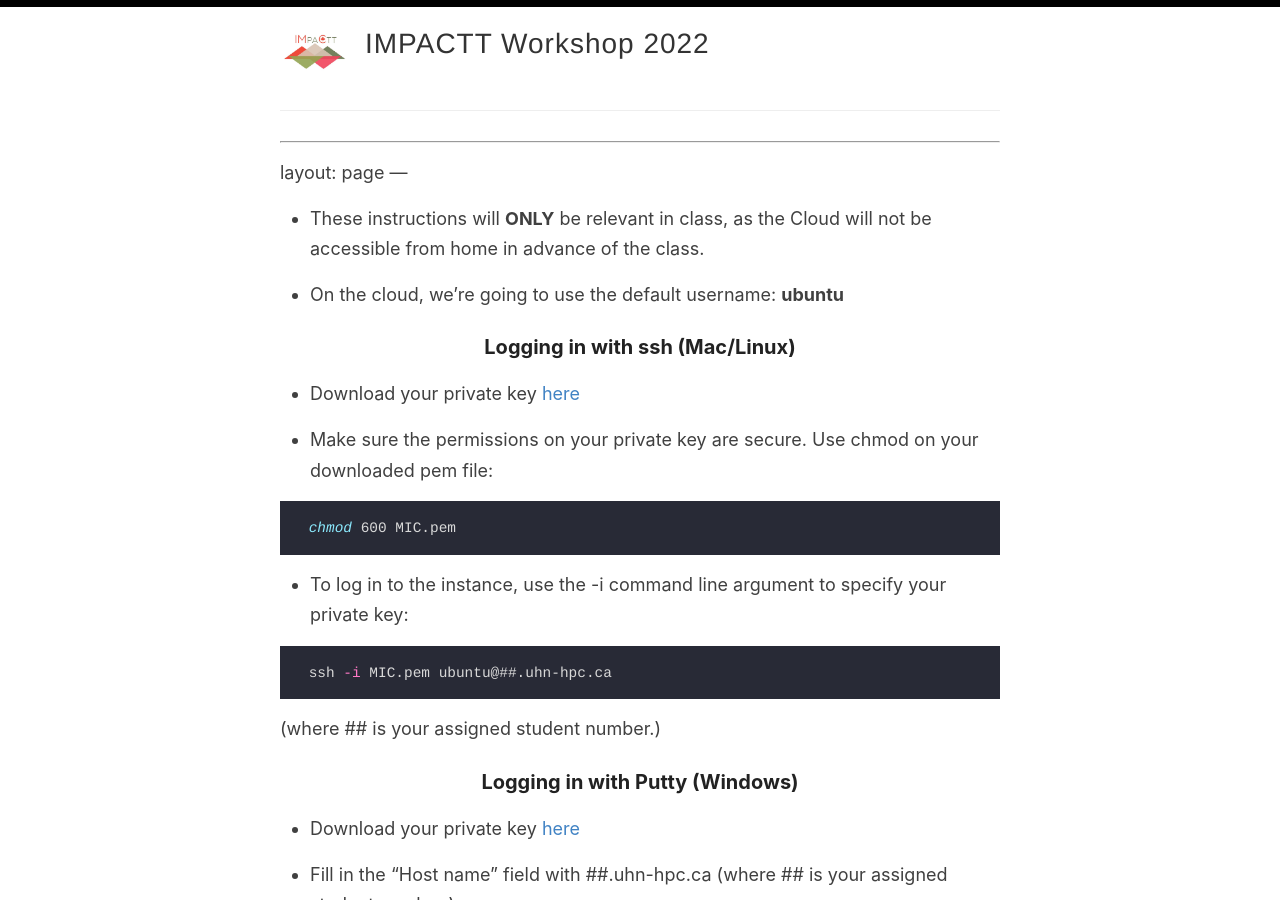
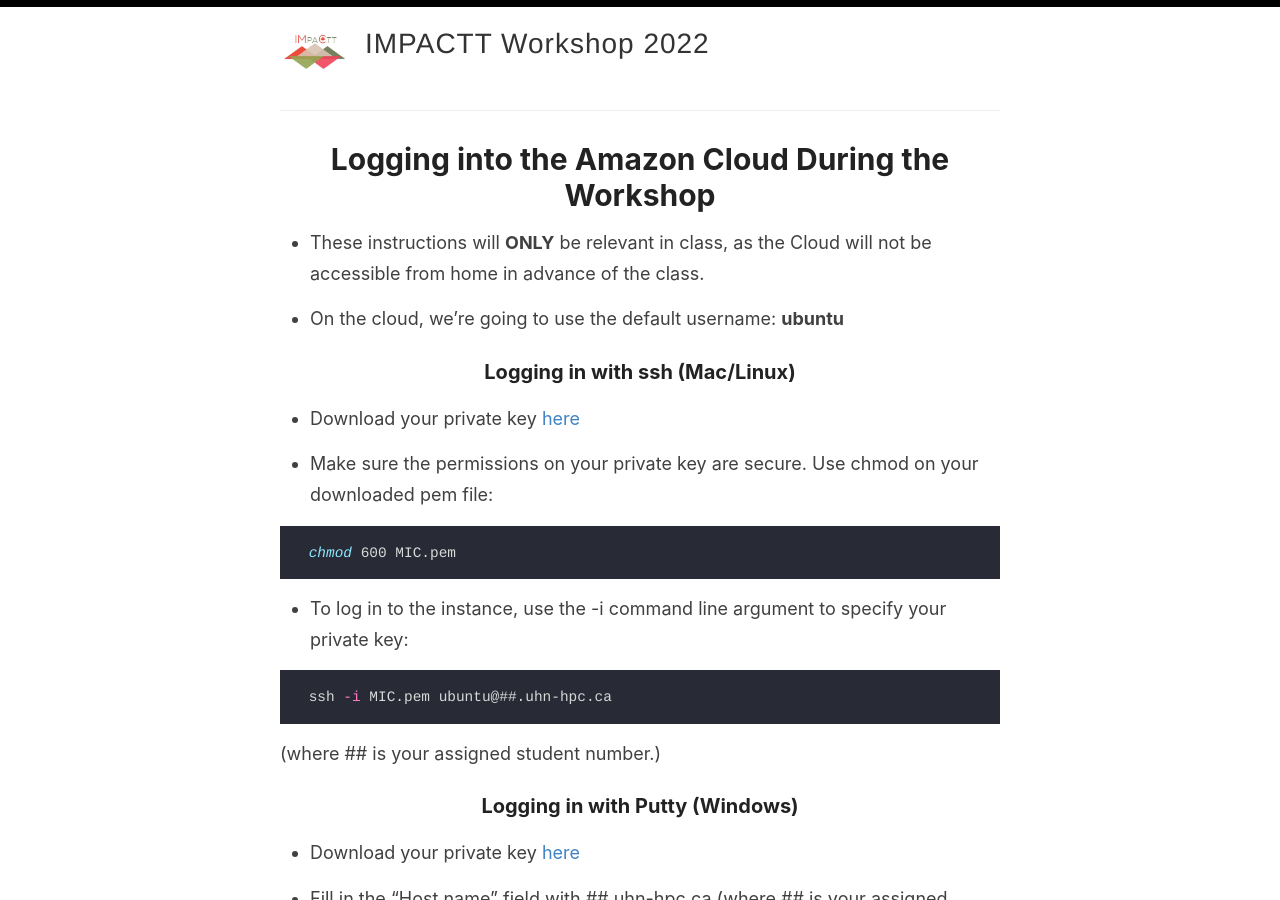
Before and after one commit to bioinformaticsdotca/MIC_2022, a Jekyll site: the page built from Logging into AWS.md, in a window 1280 px wide and 900 px high. Built offline with Jekyll 4.4.1, drawn with Linux system fonts in a browser that asks for light colours; our own code applies the rules of GitHub Pages for plain Markdown files.

Commit message:
Update Logging into AWS.md

```diff
--- a/Logging into AWS.md
+++ b/Logging into AWS.md
@@ -1,6 +1,6 @@
-
 ---
 layout: page
+title: Logging into the Amazon Cloud During the Workshop
 ---
 
 * These instructions will **ONLY** be relevant in class, as the Cloud will not be accessible from home in advance of the class.
```
